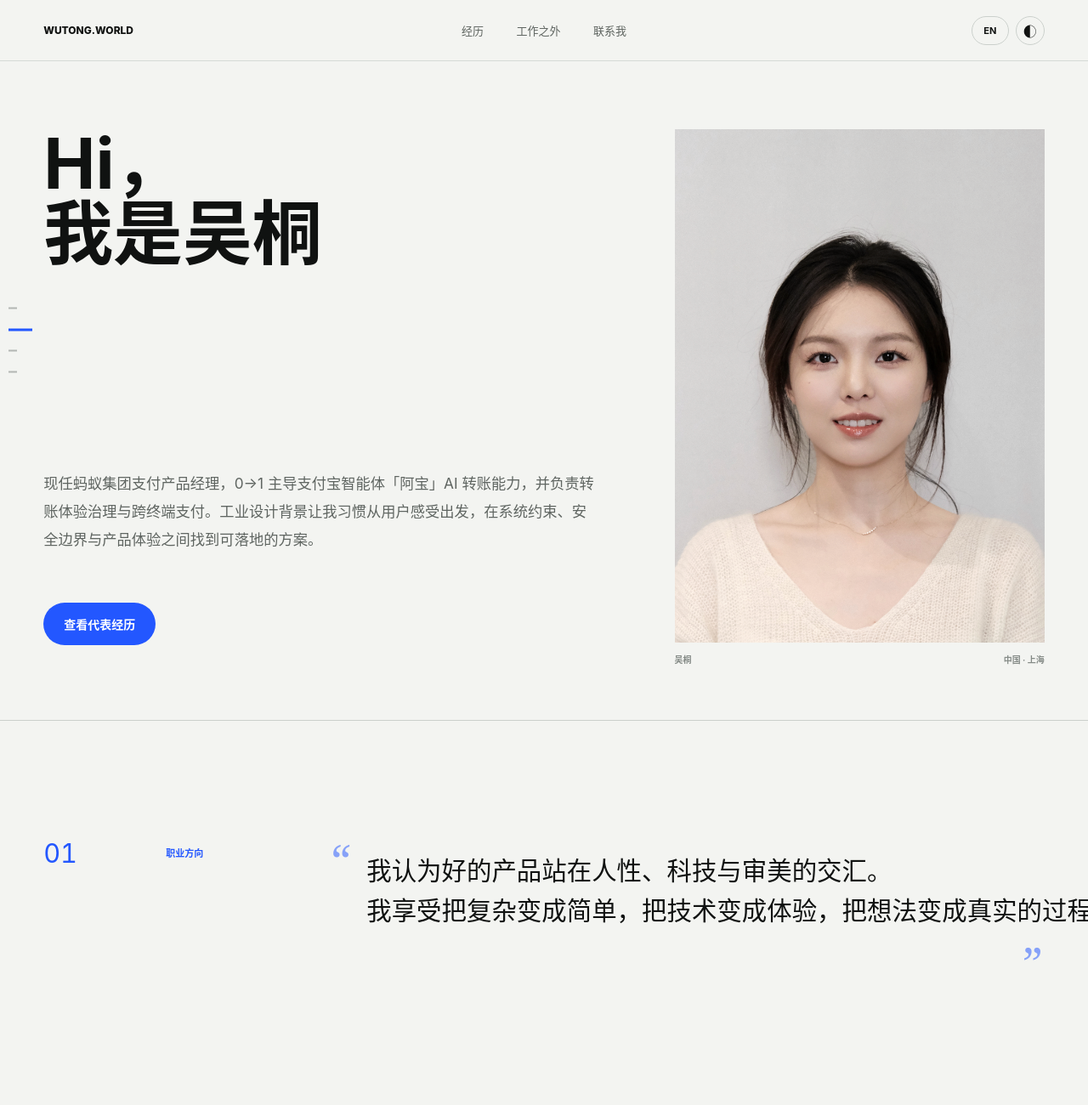
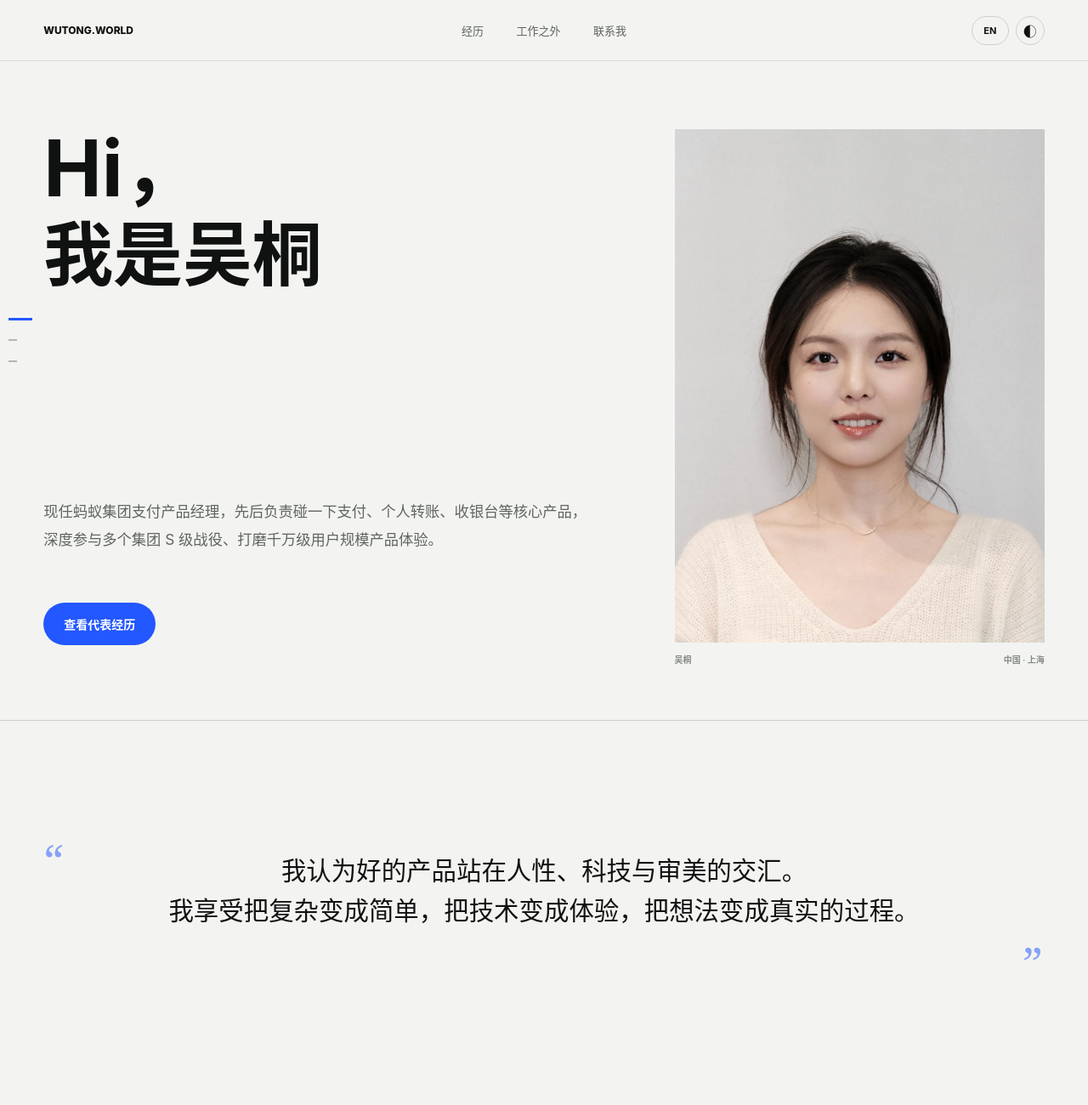
Before and after one commit to elle-world/profolio, a website: page website/index.html in a window 1280 px wide. Shown: the top 1300 px of the page at 85% size. Drawn offline with Linux system fonts and the light colour scheme.

Commit message:
refine homepage hierarchy and product statement

```diff
--- a/website/index.html
+++ b/website/index.html
@@ -30,11 +30,7 @@
       </header>
 
       <nav class="section-rail" aria-label="页面目录" data-aria-en="Section navigation">
-        <a class="is-active" href="#perspective" data-section-link="perspective" aria-label="产品观" data-aria-en="Perspective">
-          <span class="rail-dot" aria-hidden="true"></span>
-          <span class="rail-label" data-i18n-en="Perspective">产品观</span>
-        </a>
-        <a href="#experience" data-section-link="experience" aria-label="工作经历" data-aria-en="Experience">
+        <a class="is-active" href="#experience" data-section-link="experience" aria-label="工作经历" data-aria-en="Experience">
           <span class="rail-dot" aria-hidden="true"></span>
           <span class="rail-label" data-i18n-en="Experience">工作经历</span>
         </a>
@@ -57,9 +53,9 @@
             </h1>
             <p
               class="hero-intro"
-              data-i18n-en="Currently a Product Manager at Ant Group, I led the 0-to-1 launch of AI-powered transfers in Alipay's Abao agent and work across transfer experience governance and cross-device payments. My industrial-design background shapes how I connect user insight, system constraints and product execution."
+              data-i18n-en="Currently a Product Manager at Ant Group, I have worked across core products including Tap-to-Pay, personal transfers and cashier experiences. I have contributed deeply to several group-level strategic initiatives, refining product experiences used by tens of millions of people."
             >
-              现任蚂蚁集团支付产品经理，0→1 主导支付宝智能体「阿宝」AI 转账能力，并负责转账体验治理与跨终端支付。工业设计背景让我习惯从用户感受出发，在系统约束、安全边界与产品体验之间找到可落地的方案。
+              现任蚂蚁集团支付产品经理，先后负责碰一下支付、个人转账、收银台等核心产品，深度参与多个集团 S 级战役、打磨千万级用户规模产品体验。
             </p>
             <div class="hero-actions">
               <a class="primary-link" href="#experience" data-i18n-en="View experience">查看代表经历</a>
@@ -78,11 +74,7 @@
           </figure>
         </section>
 
-        <section class="perspective" id="perspective" aria-labelledby="perspective-title" data-observe-section>
-          <div class="section-index">01</div>
-          <div class="perspective-label">
-            <p class="kicker" data-i18n-en="CAREER DIRECTION">职业方向</p>
-          </div>
+        <section class="perspective" id="perspective" aria-labelledby="perspective-title">
           <div class="perspective-copy">
             <h2
               id="perspective-title"
@@ -96,7 +88,7 @@
 
         <section class="experience" id="experience" aria-labelledby="experience-title" data-observe-section>
           <div class="section-intro">
-            <div class="section-index">02</div>
+            <div class="section-index">01</div>
             <div>
               <p class="kicker" data-i18n-en="EXPERIENCE · 2024.07—PRESENT">工作经历 · 2024.07—至今</p>
               <h2 id="experience-title" class="locked-heading" data-i18n-en="Ant Group · Digital Payments">
@@ -219,7 +211,7 @@
 
         <section class="beyond" id="beyond" aria-labelledby="beyond-title" data-observe-section>
           <div class="section-intro compact">
-            <div class="section-index">03</div>
+            <div class="section-index">02</div>
             <div>
               <p class="kicker" data-i18n-en="BEYOND WORK">工作之外</p>
               <h2 id="beyond-title" class="locked-heading" data-i18n-en="What I notice shapes what I make.">
@@ -281,7 +273,7 @@
         </section>
 
         <section class="education" id="education" aria-labelledby="education-title" data-observe-section>
-          <div class="section-index">04</div>
+          <div class="section-index">03</div>
           <div class="education-heading">
             <p class="kicker" data-i18n-en="EDUCATION">教育背景</p>
             <h2 id="education-title" class="locked-heading" data-i18n-en="User experience design, and a wider view.">
--- a/website/styles.css
+++ b/website/styles.css
@@ -103,12 +103,16 @@ h1, h2, h3, h4 { line-break: strict; text-wrap: balance; }
 .hero-copy { display: flex; align-self: stretch; max-width: 890px; flex-direction: column; padding-bottom: 24px; }
 .kicker { margin-bottom: 22px; color: var(--accent); font-size: 11px; font-weight: 800; line-height: 1.4; text-transform: uppercase; }
 h1 {
+  display: flex;
   max-width: 940px;
+  flex-direction: column;
+  gap: clamp(12px, 1.2vw, 18px);
   margin-bottom: 70px;
   font-size: clamp(50px, 6.4vw, 88px);
   font-weight: 650;
   line-height: 1;
 }
+.hero h1 span:first-child { font-size: 1.12em; }
 h2 { margin-bottom: 38px; font-size: clamp(36px, 4.6vw, 64px); font-weight: 620; line-height: 1.08; }
 h3 { margin-bottom: 26px; font-size: clamp(22px, 2.3vw, 32px); font-weight: 620; line-height: 1.18; }
 h4 { margin-bottom: 10px; font-size: 16px; font-weight: 620; line-height: 1.3; }
@@ -180,16 +184,14 @@ h4 { margin-bottom: 10px; font-size: 16px; font-weight: 620; line-height: 1.3; }
 .section-rail a.is-active .rail-dot { width: 28px; height: 3px; opacity: 1; background: var(--accent); }
 
 .perspective {
-  display: grid;
-  grid-template-columns: 80px minmax(130px, 0.25fr) minmax(0, 1.75fr);
-  gap: clamp(24px, 5vw, 76px);
+  display: flex;
+  justify-content: center;
   border-top: 1px solid var(--line);
   padding-top: clamp(100px, 11vw, 156px);
   padding-bottom: clamp(110px, 13vw, 186px);
 }
-.perspective-label { padding-top: 8px; }
-.perspective-copy { position: relative; padding: 12px 42px 42px; }
-.perspective-copy h2 { max-width: 1100px; margin: 0; font-size: clamp(25px, 2.3vw, 32px); font-weight: 410; line-height: 1.58; }
+.perspective-copy { position: relative; width: min(100%, 1180px); padding: 12px 62px 42px; text-align: center; }
+.perspective-copy h2 { max-width: 1100px; margin: 0 auto; font-size: clamp(25px, 2.3vw, 32px); font-weight: 410; line-height: 1.58; }
 .perspective-copy h2 span { display: block; white-space: nowrap; }
 .perspective-copy::before,
 .perspective-copy::after { position: absolute; color: var(--accent); font-family: Georgia, serif; font-size: 52px; font-weight: 400; line-height: 1; opacity: 0.52; }
@@ -242,7 +244,7 @@ h4 { margin-bottom: 10px; font-size: 16px; font-weight: 620; line-height: 1.3; }
 .journey-visual ol { position: relative; display: flex; flex: 1; flex-direction: column; justify-content: space-between; gap: 0; margin: 0; padding: 0; list-style: none; }
 .journey-visual ol::before { position: absolute; top: 30px; bottom: 30px; left: 20px; width: 1px; background: var(--line); content: ""; }
 .journey-visual li { position: relative; display: grid; grid-template-columns: 42px 1fr; column-gap: 22px; align-items: center; min-height: 68px; }
-.journey-visual li:not(:last-child)::after { position: absolute; bottom: -10px; left: 17px; width: 7px; height: 7px; border-right: 1px solid var(--soft); border-bottom: 1px solid var(--soft); content: ""; transform: rotate(45deg); }
+.journey-visual li:not(:last-child)::after { position: absolute; bottom: -10px; left: 17px; width: 7px; height: 7px; border-right: 1px solid var(--accent); border-bottom: 1px solid var(--accent); content: ""; transform: rotate(45deg); }
 .journey-visual li span { z-index: 1; display: grid; width: 42px; height: 42px; place-items: center; border: 1px solid var(--accent); border-radius: 50%; color: var(--accent); background: var(--bg); font-size: 10px; }
 .journey-visual li strong { font-size: 17px; font-weight: 570; }
 .journey-visual li small { grid-column: 2; margin-top: -18px; color: var(--soft); font-size: 11px; }
@@ -293,8 +295,6 @@ h4 { margin-bottom: 10px; font-size: 16px; font-weight: 620; line-height: 1.3; }
 
 @media (max-width: 980px) {
   .hero { grid-template-columns: 1.1fr 0.7fr; min-height: auto; }
-  .perspective { grid-template-columns: 48px 1fr; }
-  .perspective-label, .perspective-copy { grid-column: 2; }
   .perspective-copy { padding-right: 32px; }
   .perspective-copy h2 { font-size: 27px; }
   .section-intro { grid-template-columns: 48px 1fr; }
@@ -330,9 +330,7 @@ h4 { margin-bottom: 10px; font-size: 16px; font-weight: 620; line-height: 1.3; }
   .hero-portrait { width: 100%; }
   .hero-portrait img { aspect-ratio: 0.83; object-position: 50% 31%; }
   .perspective, .education { grid-template-columns: 1fr; gap: 22px; padding-top: 88px; padding-bottom: 104px; }
-  .perspective .section-index, .education .section-index { margin-bottom: 26px; }
-  .perspective-label { padding-top: 0; }
-  .perspective-label, .perspective-copy { grid-column: 1; }
+  .education .section-index { margin-bottom: 26px; }
   .perspective-copy { padding: 16px 28px 38px; }
   .perspective-copy h2 { font-size: 24px; line-height: 1.55; }
   .perspective-copy h2 span { white-space: normal; }
```
